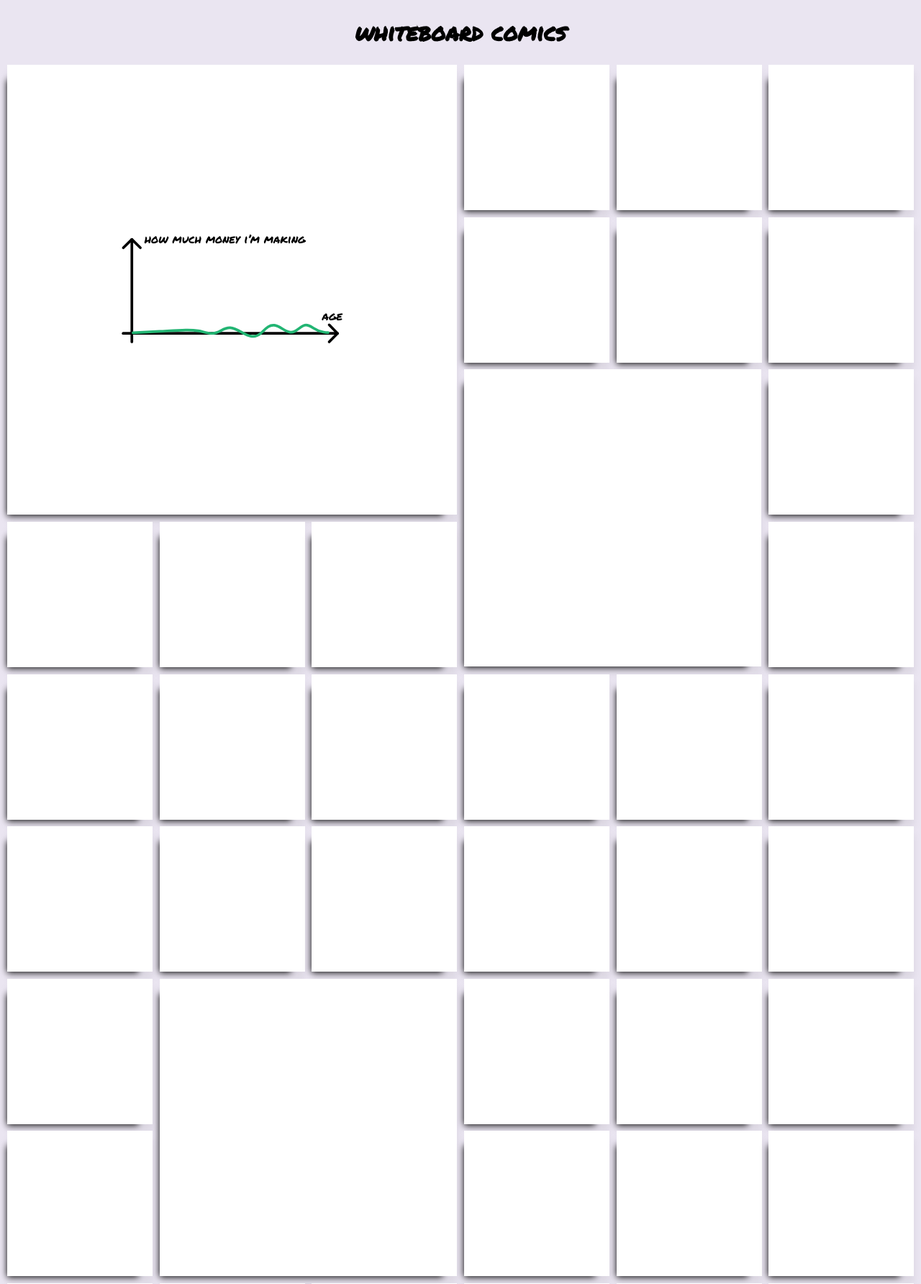
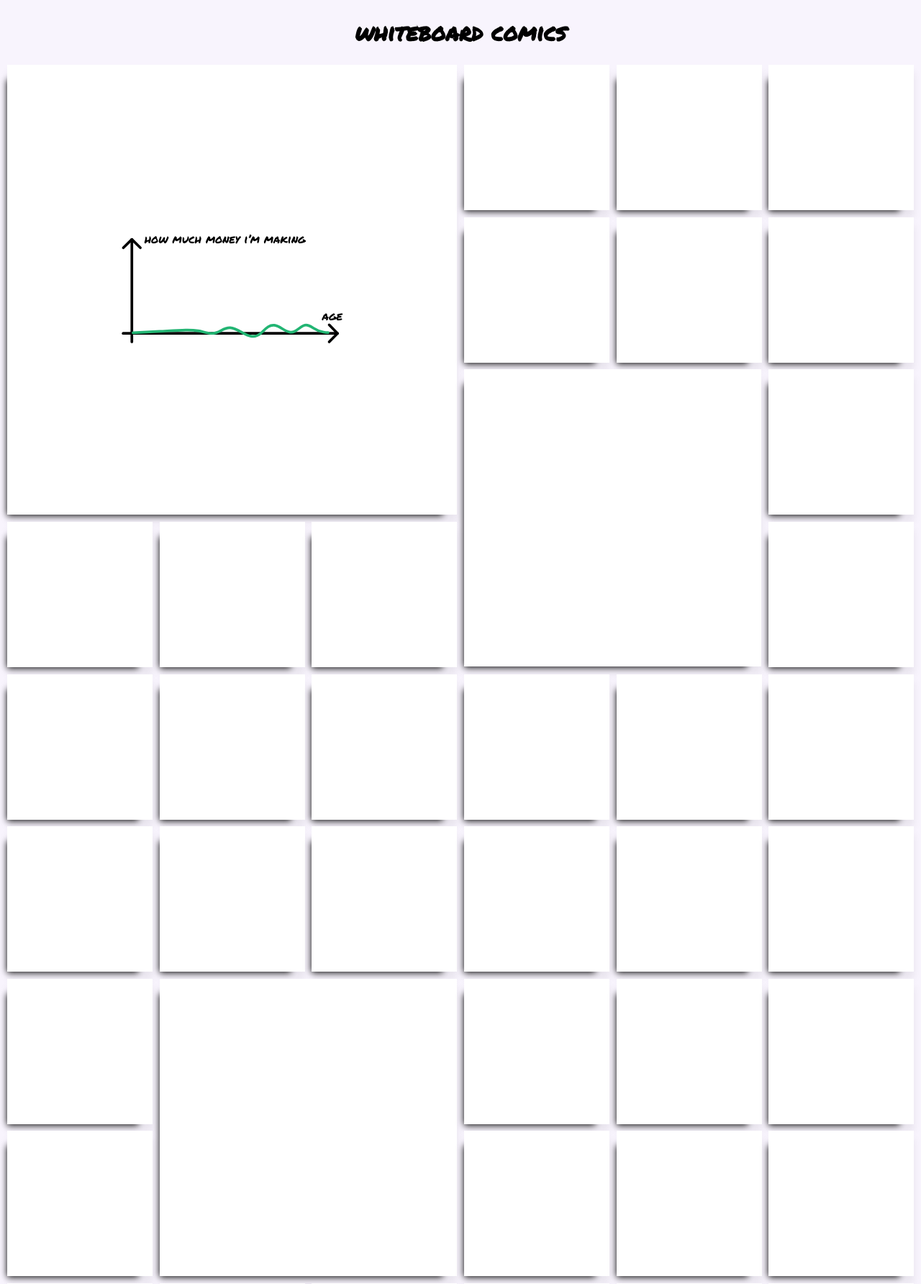
Before and after one commit to Sheraff/whiteboard-comics, a PHP site: page / in a window 1280 px wide. Shown: the top 1784 px of the page at 72% size. Run offline with PHP 8.4, Linux system fonts and the light colour scheme; style sheets or scripts are compiled from the project's sources.

Commit message:
color correction

```diff
--- a/style.css
+++ b/style.css
@@ -1,7 +1,7 @@
 body {
   margin: 0;
   font-family: 'Permanent Marker';
-  background-color: #eae5f1;
+  background-color: #f8f4fd;
 }
 header {
   text-transform: lowercase;
--- a/style.less
+++ b/style.less
@@ -1,7 +1,7 @@
 body {
 	margin          : 0;
 	font-family     : 'Permanent Marker';
-	background-color: rgb(234, 229, 241);
+	background-color: rgb(248, 244, 253);
 }
 
 header {
```
